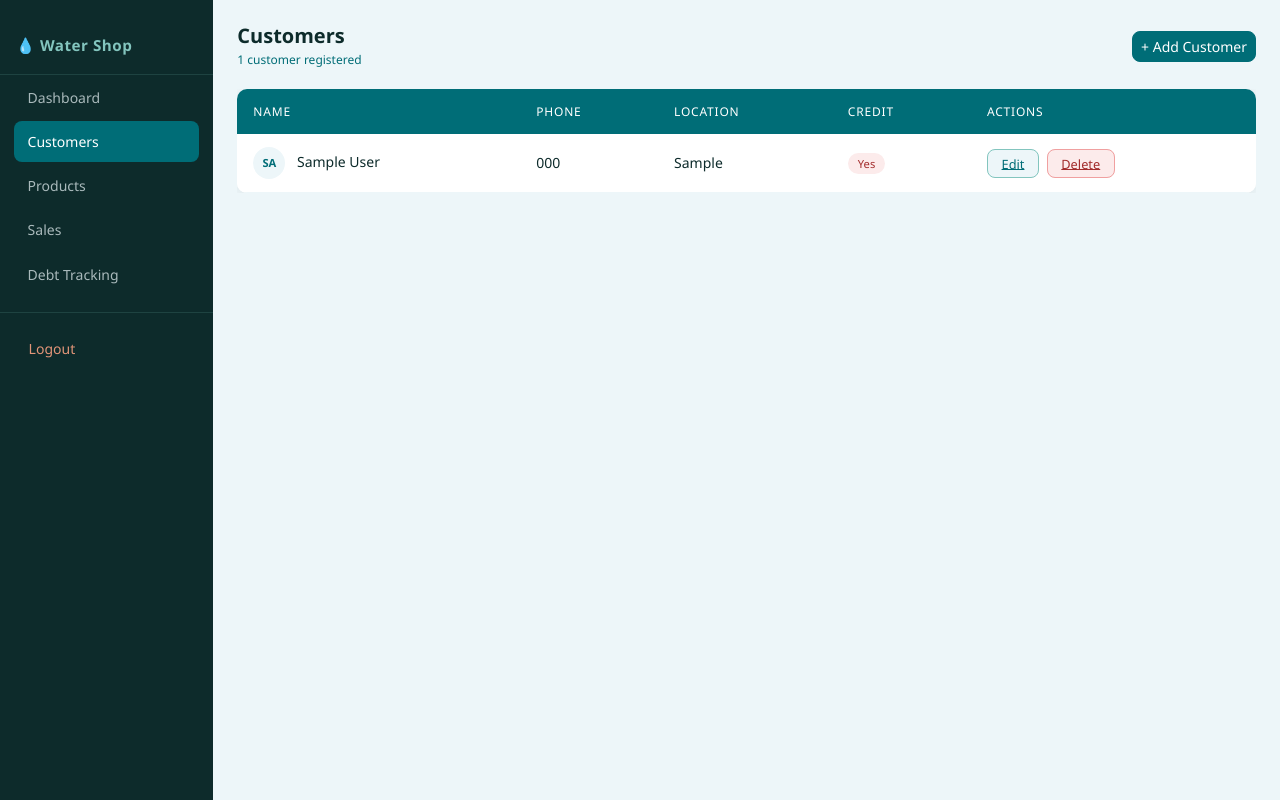
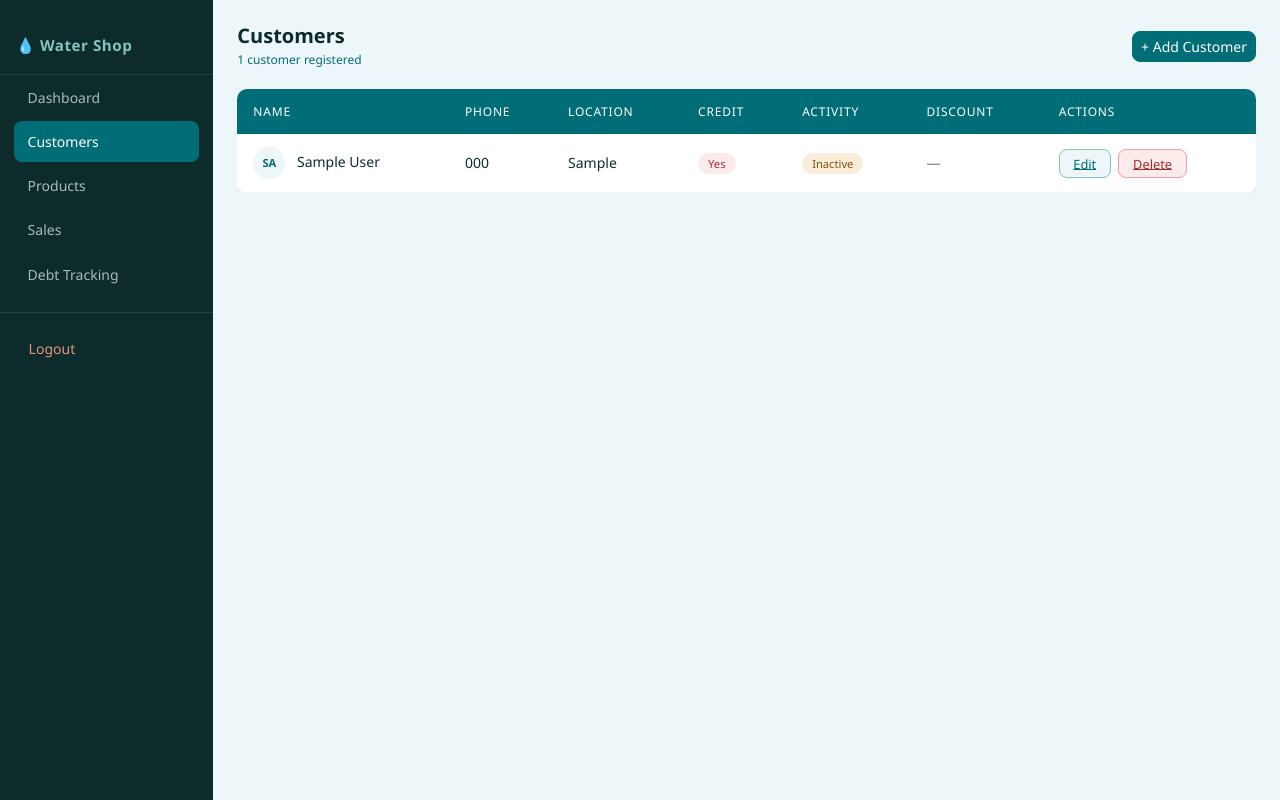
Before and after one commit to feliciaomollo/Water_Refill_Station, a Django app: page /customers/ in a window 1280 px wide. Run offline with Django 5.2, Linux system fonts and the light colour scheme; a user stored in the database is signed in; tables that the repository leaves empty hold one stand-in row (values such as "Sample post").

Commit message:
Add customer analytics — activity badges, discount field, frequent customers dashboard section

```diff
--- a/shop/models.py
+++ b/shop/models.py
@@ -14,6 +14,11 @@ class Customer(models.Model):
     location = models.CharField(max_length=255)
     is_credit_customer = models.BooleanField(default=False)
     created_at = models.DateTimeField(auto_now_add=True)
+    discount_percentage = models.DecimalField(
+    max_digits=5,
+    decimal_places=2,
+    default=0.00
+)
 
     def __str__(self):
         return self.name
--- a/shop/templates/shop/customer_list.html
+++ b/shop/templates/shop/customer_list.html
@@ -19,6 +19,8 @@
                 <th>Phone</th>
                 <th>Location</th>
                 <th>Credit</th>
+                <th>Activity</th>
+                <th>Discount</th>
                 <th>Actions</th>
             </tr>
         </thead>
@@ -38,6 +40,24 @@
                         <span class="badge-no-credit">No</span>
                     {% endif %}
                 </td>
+                    <td>
+                        {% if customer.activity_status == 'frequent' %}
+                            <span class="badge-frequent">Frequent</span>
+                        {% elif customer.activity_status == 'active' %}
+                            <span class="badge-active">Active</span>
+                        {% elif customer.activity_status == 'inactive' %}
+                            <span class="badge-inactive">Inactive</span>
+                        {% else %}
+                            <span class="badge-never">Never Returned</span>
+                        {% endif %}
+                    </td>
+                <td>
+    {% if customer.discount_percentage > 0 %}
+        <span class="badge-frequent">{{ customer.discount_percentage }}% off</span>
+    {% else %}
+        <span style="color: var(--text-muted);">—</span>
+    {% endif %}
+</td>
                 <td>
                     <a href="{% url 'customer_update' customer.pk %}" class="btn-teal-outline">Edit</a>
                     <a href="{% url 'customer_delete' customer.pk %}" class="btn-danger-outline ms-1">Delete</a>
--- a/shop/views.py
+++ b/shop/views.py
@@ -1,7 +1,7 @@
-from datetime import date
+from datetime import date, timedelta
 from decouple import config
 from django.contrib.auth.decorators import login_required
-from django.db.models import Sum, ProtectedError, Q
+from django.db.models import Sum, ProtectedError, Q, Count, Max
 from django.shortcuts import render, redirect, get_object_or_404
 from rest_framework.views import APIView
 from rest_framework.response import Response
@@ -17,7 +17,29 @@ def test_base(request):
 
 @login_required #if the user isn't logged in, Django automatically redirects them to the login page. If they are logged in, the view runs normally.
 def customer_list(request):
-    customers = Customer.objects.all()
+    today = date.today()
+    thirty_days_ago = today - timedelta(days=30)
+    ninety_days_ago = today - timedelta(days=90)
+
+    customers = Customer.objects.annotate(
+        total_purchases=Count('sale', filter=Q(sale__is_cancelled=False)),
+        recent_purchases=Count('sale', filter=Q(
+            sale__is_cancelled=False,
+            sale__date__date__gte=thirty_days_ago
+        )),
+        last_purchase=Max('sale__date', filter=Q(sale__is_cancelled=False))
+    )
+
+    for customer in customers:
+        if customer.total_purchases == 0:
+            customer.activity_status = 'never'
+        elif customer.recent_purchases >= 4:
+            customer.activity_status = 'frequent'
+        elif customer.last_purchase and customer.last_purchase.date() >= ninety_days_ago:
+            customer.activity_status = 'active'
+        else:
+            customer.activity_status = 'inactive'
+
     return render(request, 'shop/customer_list.html', {'customers': customers})
 
 @login_required
@@ -102,7 +124,9 @@ def sale_create(request):
         form = SaleForm(request.POST)
         if form.is_valid():
             sale = form.save(commit=False)
-            sale.total_amount = sale.quantity * sale.product.price
+            base_total = sale.quantity * sale.product.price
+            discount = base_total * (sale.customer.discount_percentage / 100)
+            sale.total_amount = base_total - discount
             sale.save()
             messages.success(request, f"Sale recorded — KES {sale.total_amount} total.")
             return redirect('sale_list')
@@ -122,7 +146,9 @@ def sale_update(request, pk):
         form = SaleForm(request.POST, instance=sale)
         if form.is_valid():
             sale = form.save(commit=False)
-            sale.total_amount = sale.quantity * sale.product.price
+            base_total = sale.quantity * sale.product.price
+            discount = base_total * (sale.customer.discount_percentage / 100)
+            sale.total_amount = base_total - discount
             sale.save()
             messages.success(request, "Sale updated successfully.")
             return redirect('sale_list')
@@ -177,6 +203,14 @@ def dashboard(request):
     outstanding_amount = Sale.objects.filter(
         is_paid=False, is_cancelled=False
     ).aggregate(Sum('total_amount'))['total_amount__sum'] or 0
+    thirty_days_ago = date.today() - timedelta(days=30)
+
+    frequent_customers = Customer.objects.annotate(
+        purchase_count=Count('sale', filter=Q(
+            sale__is_cancelled=False,
+            sale__date__date__gte=thirty_days_ago
+        ))
+    ).filter(purchase_count__gte=4).order_by('-purchase_count')[:5]
 
     # Latest tank level
     latest_tank = TankLevel.objects.order_by('-recorded_at').first()
@@ -190,6 +224,7 @@ def dashboard(request):
         'outstanding_amount': outstanding_amount,
         'products': products,
         'latest_tank': latest_tank,
+        'frequent_customers': frequent_customers,
     }
     return render(request, 'shop/dashboard.html', context)
 
```
Also changed, not shown: shop/forms.py (+6 -3 lines), shop/templates/shop/dashboard.html (+40 -0 lines), sale_cancel_confirm.html (deleted), shop/migrations/0007_customer_discount_percentage.py (added).
